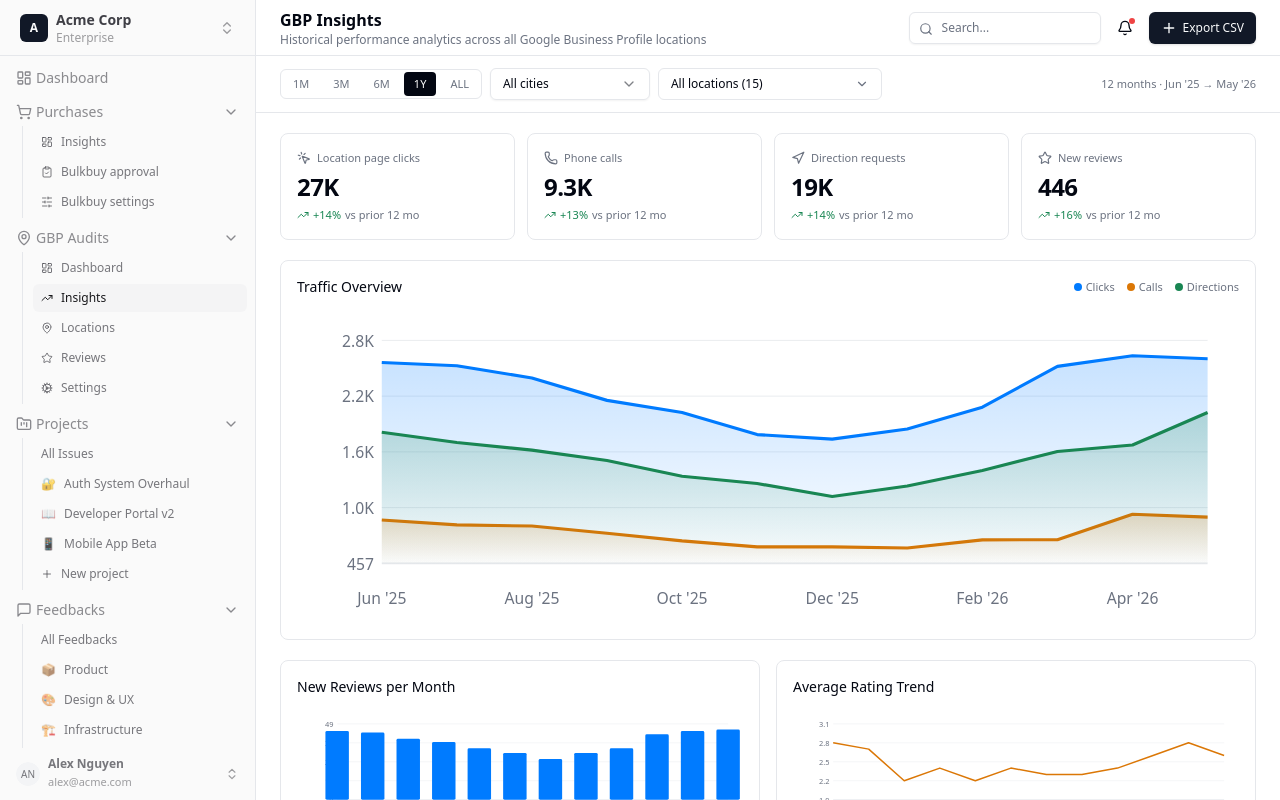
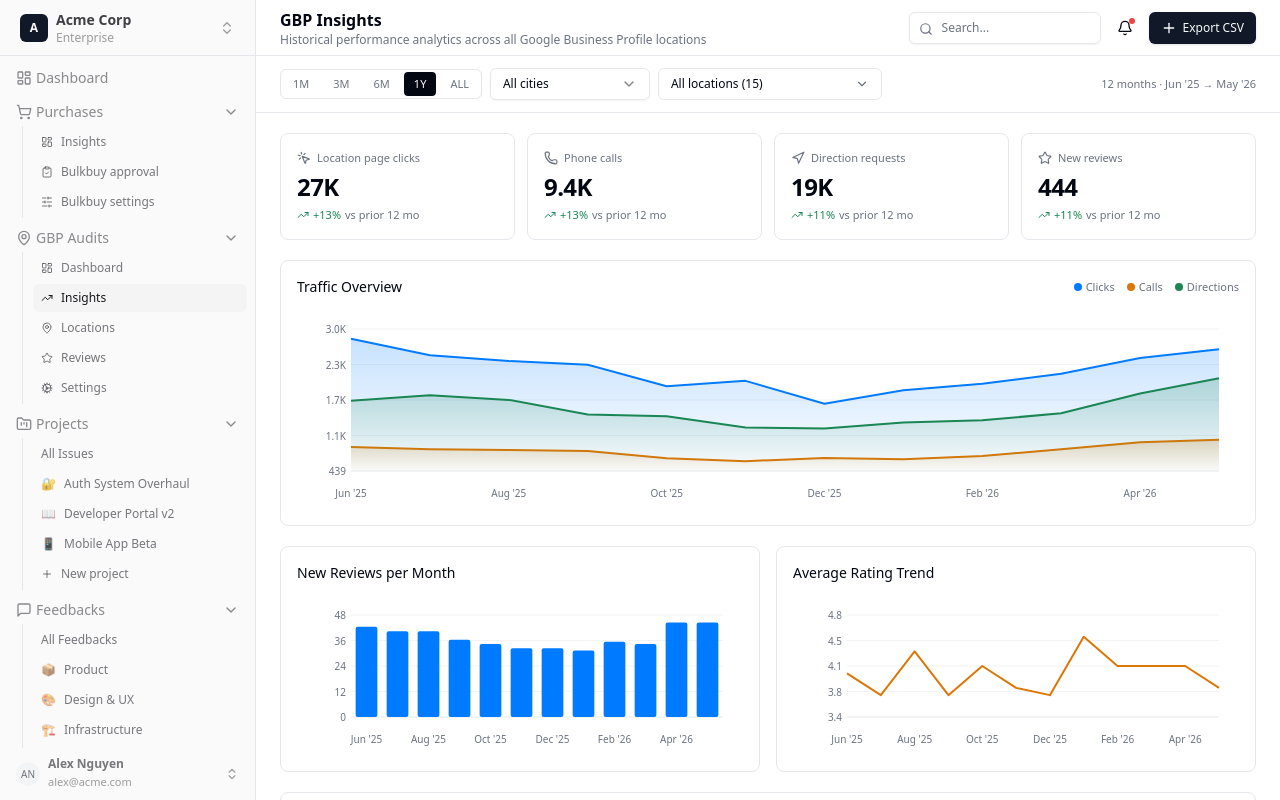
Before and after one commit to hada-works/hada-ui, a React (Vite) app: page /gbp/insights in a window 1280 px wide. Built offline with nearby package versions, Linux system fonts and the light colour scheme.

Commit message:
fix(gbp-audits): update mock-data and insights page

```diff
--- a/src/features/gbp-audits/mock-data.ts
+++ b/src/features/gbp-audits/mock-data.ts
@@ -249,12 +249,18 @@ function mkInsightSeries(
     const directions = noise(dirs0    * growth * seas)
     const nr         = noise(reviews0 * growth * seas)
 
-    // Weighted-toward-positive star split
-    const r5 = Math.round(rng() * nr * 0.46)
-    const r4 = Math.round(rng() * (nr - r5) * 0.52)
-    const r3 = Math.round(rng() * (nr - r5 - r4) * 0.44)
-    const r2 = Math.round(rng() * (nr - r5 - r4 - r3) * 0.38)
-    const r1 = Math.max(0, nr - r5 - r4 - r3 - r2)
+    // Multinomial star sampling: cumulative weights → avg ≈ 4.0
+    // CUM[k] = P(star ≤ k+1): 5 % 1★ · 8 % 2★ · 12 % 3★ · 30 % 4★ · 45 % 5★
+    const CUM = [0.05, 0.13, 0.25, 0.55, 1.00]
+    let r1 = 0, r2 = 0, r3 = 0, r4 = 0, r5 = 0
+    for (let j = 0; j < nr; j++) {
+      const p = rng()
+      if      (p < CUM[0]) r1++
+      else if (p < CUM[1]) r2++
+      else if (p < CUM[2]) r3++
+      else if (p < CUM[3]) r4++
+      else                 r5++
+    }
 
     const total     = r5 + r4 + r3 + r2 + r1 || 1
     const avgRating = Math.round((r5 * 5 + r4 * 4 + r3 * 3 + r2 * 2 + r1) / total * 10) / 10
--- a/src/features/gbp-audits/pages/GbpInsightsPage.tsx
+++ b/src/features/gbp-audits/pages/GbpInsightsPage.tsx
@@ -65,13 +65,13 @@ function fmtMonth(m: string): string {
 function xLabelStep(n: number) { return n <= 4 ? 1 : n <= 12 ? 2 : n <= 24 ? 3 : 6 }
 
 // ─── SVG geometry ─────────────────────────────────────────────────────────────
+// viewBox always matches the actual rendered width (via ResizeObserver) so that
+// font sizes, padding and strokes stay at exact pixel values at any container size.
 
-const W  = 600
 const PL = 54, PR = 20, PT = 20, PB = 38
-const PW = W - PL - PR
 
-function pH(svgH: number) { return svgH - PT - PB }
-function xAt(i: number, n: number) { return PL + (n <= 1 ? PW / 2 : (i / (n - 1)) * PW) }
+function pH(svgH: number)                           { return svgH - PT - PB }
+function xAt(i: number, n: number, pw: number)      { return PL + (n <= 1 ? pw / 2 : (i / (n - 1)) * pw) }
 function yAt(v: number, lo: number, hi: number, svgH: number) {
   const norm = hi === lo ? 0.5 : (v - lo) / (hi - lo)
   return PT + (1 - norm) * pH(svgH)
@@ -82,6 +82,25 @@ function niceRange(lo: number, hi: number, pad = 0.08): [number, number] {
 }
 function yTicks(lo: number, hi: number, count = 5): number[] {
   return Array.from({ length: count }, (_, i) => lo + (i / (count - 1)) * (hi - lo))
+}
+
+// ─── useContainerWidth ────────────────────────────────────────────────────────
+// Measures the wrapper div so the SVG viewBox == rendered pixel width → 1:1 mapping.
+
+function useContainerWidth(defaultW = 600) {
+  const ref = useRef<HTMLDivElement>(null)
+  const [W, setW] = useState(defaultW)
+  useEffect(() => {
+    const el = ref.current
+    if (!el) return
+    const ro = new ResizeObserver(entries => {
+      const w = entries[0].contentRect.width
+      if (w > 0) setW(Math.round(w))
+    })
+    ro.observe(el)
+    return () => ro.disconnect()
+  }, [])
+  return { ref, W }
 }
 
 // ─── Colour palette ───────────────────────────────────────────────────────────
@@ -113,27 +132,32 @@ interface LineChartProps {
 }
 
 function LineChart({ id, series, labels, svgH = 180, yDomain, formatY = fmtK, showArea = true }: LineChartProps) {
+  const { ref: wrapRef, W } = useContainerWidth()
+  const PW = W - PL - PR
   const [hovered, setHovered] = useState<number | null>(null)
   const n = labels.length
   const H = svgH
 
   const allVals = series.flatMap(s => s.data)
   const [lo, hi] = yDomain ?? niceRange(Math.min(...allVals), Math.max(...allVals))
-  const x = useCallback((i: number) => xAt(i, n), [n])
+  const x = useCallback((i: number) => xAt(i, n, PW), [n, PW])
   const y = useCallback((v: number) => yAt(v, lo, hi, H), [lo, hi, H])
 
   const ticks = yTicks(lo, hi)
   const step  = xLabelStep(n)
 
+  // Mouse → data index: direct pixel coords since viewBox == rendered size
   const onMouseMove = useCallback((e: React.MouseEvent<SVGSVGElement>) => {
     const r = e.currentTarget.getBoundingClientRect()
-    const relX = (e.clientX - r.left) / r.width * W - PL
+    const relX = e.clientX - r.left - PL
     if (relX < 0 || relX > PW) { setHovered(null); return }
     setHovered(Math.max(0, Math.min(n - 1, Math.round(relX / PW * (n - 1)))))
-  }, [n])
+  }, [n, PW])
 
   return (
-    <svg viewBox={`0 0 ${W} ${H}`} width="100%" onMouseMove={onMouseMove} onMouseLeave={() => setHovered(null)}
+    <div ref={wrapRef}>
+      <svg width="100%" height={svgH} viewBox={`0 0 ${W} ${svgH}`}
+        onMouseMove={onMouseMove} onMouseLeave={() => setHovered(null)}
         style={{ overflow: "visible", display: "block", fontFamily: "inherit" }}>
         <defs>
           {series.map((s, si) => (
@@ -164,7 +188,7 @@ function LineChart({ id, series, labels, svgH = 180, yDomain, formatY = fmtK, sh
 
         {/* Area + line */}
         {series.map((s, si) => {
-        const pts = s.data.map((v, i) => `${x(i)},${y(v)}`).join(" ")
+          const pts  = s.data.map((v, i) => `${x(i)},${y(v)}`).join(" ")
           const area = `M ${x(0)},${PT + pH(H)} ${s.data.map((v, i) => `L ${x(i)},${y(v)}`).join(" ")} L ${x(n - 1)},${PT + pH(H)} Z`
           return (
             <g key={si}>
@@ -174,7 +198,7 @@ function LineChart({ id, series, labels, svgH = 180, yDomain, formatY = fmtK, sh
           )
         })}
 
-      {/* Hover guideline + dots */}
+        {/* Hover guideline + dots + tooltip */}
         {hovered !== null && (
           <>
             <line x1={x(hovered)} y1={PT} x2={x(hovered)} y2={PT + pH(H)}
@@ -183,13 +207,11 @@ function LineChart({ id, series, labels, svgH = 180, yDomain, formatY = fmtK, sh
               <circle key={si} cx={x(hovered)} cy={y(s.data[hovered])} r={4}
                 fill={s.color} stroke="hsl(var(--card))" strokeWidth={2} />
             ))}
-          {/* Tooltip */}
             {(() => {
               const tx   = x(hovered)
               const tipW = series.length > 1 ? 140 : 110
               const tipH = series.length * 18 + 24
-            const isR  = hovered < n * 0.65
-            const tipX = isR ? tx + 10 : tx - 10 - tipW
+              const tipX = hovered < n * 0.65 ? tx + 10 : tx - 10 - tipW
               const tipY = PT + 4
               return (
                 <g>
@@ -212,29 +234,47 @@ function LineChart({ id, series, labels, svgH = 180, yDomain, formatY = fmtK, sh
           </>
         )}
       </svg>
+    </div>
   )
 }
 
 // ─── BarChart ─────────────────────────────────────────────────────────────────
+// Uses edge-based slot positioning so bars never overlap the Y-axis label zone.
 
 interface BarChartProps { data: number[]; labels: string[]; color: string; label: string; svgH?: number; formatY?: (v: number) => string }
 
 function BarChart({ data, labels, color, label, svgH = 160, formatY = fmtK }: BarChartProps) {
+  const { ref: wrapRef, W } = useContainerWidth()
+  const PW = W - PL - PR
   const [hovered, setHovered] = useState<number | null>(null)
-  const n = labels.length
-  const H = svgH
+  const n     = labels.length
+  const H     = svgH
   const [lo, hi] = niceRange(0, Math.max(...data))
-  const y  = (v: number) => yAt(v, lo, hi, H)
-  const bw = Math.max(2, PW / n * 0.72)
-  const bx = (i: number) => xAt(i, n) - bw / 2
+  const y     = (v: number) => yAt(v, lo, hi, H)
+
+  // Each bar lives in its own slot; no bar extends past PL or PL+PW
+  const slotW = PW / Math.max(1, n)
+  const bw    = Math.max(2, slotW * 0.70)
+  const bLeft = (i: number) => PL + i * slotW + (slotW - bw) / 2
+  const lx    = (i: number) => PL + (i + 0.5) * slotW   // x-axis label centre
 
   const ticks = yTicks(lo, hi)
   const step  = xLabelStep(n)
 
+  const onMouseMove = useCallback((e: React.MouseEvent<SVGSVGElement>) => {
+    const r = e.currentTarget.getBoundingClientRect()
+    const relX = e.clientX - r.left - PL
+    if (relX < 0 || relX > PW) { setHovered(null); return }
+    setHovered(Math.min(n - 1, Math.floor(relX / slotW)))
+  }, [n, PW, slotW])
+
   return (
-    <svg viewBox={`0 0 ${W} ${H}`} width="100%"
-      onMouseLeave={() => setHovered(null)}
+    <div ref={wrapRef}>
+      <svg width="100%" height={svgH} viewBox={`0 0 ${W} ${svgH}`}
+        onMouseMove={onMouseMove} onMouseLeave={() => setHovered(null)}
         style={{ overflow: "visible", display: "block", fontFamily: "inherit" }}>
+
+        {/* Y grid + ticks */}
         {ticks.map((t, ti) => (
           <g key={ti}>
             <line x1={PL} y1={y(t)} x2={PL + PW} y2={y(t)}
@@ -244,22 +284,30 @@ function BarChart({ data, labels, color, label, svgH = 160, formatY = fmtK }: Ba
             </text>
           </g>
         ))}
-      {labels.map((l, i) => i % step === 0 && (
-        <text key={i} x={xAt(i, n)} y={PT + pH(H) + 26} textAnchor="middle" fontSize={10} fill="hsl(var(--muted-foreground))">
-          {fmtMonth(l)}
+
+        {/* X labels — centred on slot */}
+        {labels.map((_, i) => i % step === 0 && (
+          <text key={i} x={lx(i)} y={PT + pH(H) + 26} textAnchor="middle" fontSize={10} fill="hsl(var(--muted-foreground))">
+            {fmtMonth(labels[i])}
           </text>
         ))}
+
+        {/* Bars */}
         {data.map((v, i) => (
-        <rect key={i} x={bx(i)} y={y(v)} width={bw} height={Math.max(0, PT + pH(H) - y(v))}
-          fill={color} opacity={hovered === null || hovered === i ? 1 : 0.45} rx={2}
-          onMouseEnter={() => setHovered(i)} onMouseLeave={() => setHovered(null)} />
+          <rect key={i}
+            x={bLeft(i)} y={y(v)} width={bw} height={Math.max(0, PT + pH(H) - y(v))}
+            fill={color} opacity={hovered === null || hovered === i ? 1 : 0.40} rx={2} />
         ))}
+
+        {/* Hover guideline + tooltip */}
         {hovered !== null && (() => {
-        const tx   = xAt(hovered, n)
+          const cx   = bLeft(hovered) + bw / 2
           const tipW = 110; const tipH = 40
-        const tipX = hovered < n * 0.65 ? tx + 10 : tx - 10 - tipW
+          const tipX = hovered < n * 0.65 ? cx + 10 : cx - 10 - tipW
           return (
             <g>
+              <line x1={cx} y1={PT} x2={cx} y2={PT + pH(H)}
+                stroke="hsl(var(--muted-foreground))" strokeWidth={1} strokeDasharray="4 3" />
               <rect x={tipX} y={PT + 4} width={tipW} height={tipH} rx={4}
                 fill="hsl(var(--popover))" stroke="hsl(var(--border))" strokeWidth={1} />
               <text x={tipX + 8} y={PT + 17} fontSize={11} fontWeight="600" fill="hsl(var(--popover-foreground))">
@@ -273,6 +321,7 @@ function BarChart({ data, labels, color, label, svgH = 160, formatY = fmtK }: Ba
           )
         })()}
       </svg>
+    </div>
   )
 }
 
@@ -282,68 +331,94 @@ const STAR_COLORS = [C.r1, C.r2, C.r3, C.r4, C.r5]
 const STAR_LABELS = ["1★", "2★", "3★", "4★", "5★"]
 
 function StackedBarChart({ points, labels }: { points: GbpInsightPoint[]; labels: string[] }) {
+  const { ref: wrapRef, W } = useContainerWidth()
+  const PW  = W - PL - PR
   const [hovered, setHovered] = useState<number | null>(null)
-  const n  = labels.length
-  const H  = 160
-  const bw = Math.max(2, PW / n * 0.78)
-  const by = PT + pH(H)
+  const n    = labels.length
+  const H    = 160
+  const by   = PT + pH(H)
   const step = xLabelStep(n)
 
+  // Edge-based slot positioning
+  const slotW = PW / Math.max(1, n)
+  const bw    = Math.max(2, slotW * 0.78)
+  const bLeft = (i: number) => PL + i * slotW + (slotW - bw) / 2
+  const lx    = (i: number) => PL + (i + 0.5) * slotW
+
+  const onMouseMove = useCallback((e: React.MouseEvent<SVGSVGElement>) => {
+    const r = e.currentTarget.getBoundingClientRect()
+    const relX = e.clientX - r.left - PL
+    if (relX < 0 || relX > PW) { setHovered(null); return }
+    setHovered(Math.min(n - 1, Math.floor(relX / slotW)))
+  }, [n, PW, slotW])
+
   return (
-    <svg viewBox={`0 0 ${W} ${H}`} width="100%"
-      onMouseLeave={() => setHovered(null)}
+    <div ref={wrapRef}>
+      <svg width="100%" height={H} viewBox={`0 0 ${W} ${H}`}
+        onMouseMove={onMouseMove} onMouseLeave={() => setHovered(null)}
         style={{ overflow: "visible", display: "block", fontFamily: "inherit" }}>
+
+        {/* Grid lines */}
         <line x1={PL} y1={PT} x2={PL + PW} y2={PT} stroke="hsl(var(--border))" strokeWidth={0.5} />
         <line x1={PL} y1={by} x2={PL + PW} y2={by} stroke="hsl(var(--border))" strokeWidth={1} />
-      {[0, 25, 50, 75, 100].map(pct => {
+        {[25, 50, 75].map(pct => {
           const yy = PT + pH(H) * (1 - pct / 100)
-        return (
-          <g key={pct}>
-            {pct > 0 && pct < 100 && <line x1={PL} y1={yy} x2={PL + PW} y2={yy} stroke="hsl(var(--border))" strokeWidth={0.4} />}
-            <text x={PL - 5} y={yy + 4} textAnchor="end" fontSize={10} fill="hsl(var(--muted-foreground))">{pct}%</text>
-          </g>
-        )
+          return <line key={pct} x1={PL} y1={yy} x2={PL + PW} y2={yy} stroke="hsl(var(--border))" strokeWidth={0.4} />
         })}
-      {labels.map((l, i) => i % step === 0 && (
-        <text key={i} x={xAt(i, n)} y={by + 26} textAnchor="middle" fontSize={10} fill="hsl(var(--muted-foreground))">
-          {fmtMonth(l)}
+
+        {/* Y ticks */}
+        {[0, 25, 50, 75, 100].map(pct => (
+          <text key={pct} x={PL - 5} y={PT + pH(H) * (1 - pct / 100) + 4}
+            textAnchor="end" fontSize={10} fill="hsl(var(--muted-foreground))">{pct}%</text>
+        ))}
+
+        {/* X labels */}
+        {labels.map((_, i) => i % step === 0 && (
+          <text key={i} x={lx(i)} y={by + 26} textAnchor="middle" fontSize={10} fill="hsl(var(--muted-foreground))">
+            {fmtMonth(labels[i])}
           </text>
         ))}
+
+        {/* Stacked bars */}
         {points.map((pt, i) => {
           const vals  = [pt.r1, pt.r2, pt.r3, pt.r4, pt.r5]
           const total = vals.reduce((a, v) => a + v, 0) || 1
-        const cx    = xAt(i, n)
-        let cumPct  = 0
+          const bx    = bLeft(i)
+          let cum     = 0
           return (
-          <g key={i} onMouseEnter={() => setHovered(i)} onMouseLeave={() => setHovered(null)}>
+            <g key={i}>
               {vals.map((v, si) => {
-              const pct = v / total * 100
+                const pct  = v / total * 100
                 const barH = pH(H) * pct / 100
-              const barY = by - pH(H) * (cumPct + pct) / 100
-              cumPct += pct
+                const barY = by - pH(H) * (cum + pct) / 100
+                cum += pct
                 return (
-                <rect key={si} x={cx - bw / 2} y={barY} width={bw} height={barH}
-                  fill={STAR_COLORS[si]} opacity={hovered === null || hovered === i ? 1 : 0.45} />
+                  <rect key={si} x={bx} y={barY} width={bw} height={Math.max(0, barH)}
+                    fill={STAR_COLORS[si]} opacity={hovered === null || hovered === i ? 1 : 0.40} />
                 )
               })}
             </g>
           )
         })}
+
+        {/* Hover guideline + tooltip */}
         {hovered !== null && (() => {
           const pt    = points[hovered]
           const vals  = [pt.r1, pt.r2, pt.r3, pt.r4, pt.r5]
           const total = vals.reduce((a, v) => a + v, 0) || 1
-        const cx    = xAt(hovered, n)
-        const tipW  = 120; const tipH = 5 * 18 + 26
+          const cx    = bLeft(hovered) + bw / 2
+          const tipW  = 128; const tipH = 5 * 18 + 26
           const tipX  = hovered < n * 0.65 ? cx + 10 : cx - 10 - tipW
           return (
             <g>
+              <line x1={cx} y1={PT} x2={cx} y2={by}
+                stroke="hsl(var(--muted-foreground))" strokeWidth={1} strokeDasharray="4 3" />
               <rect x={tipX} y={PT + 4} width={tipW} height={tipH} rx={4}
                 fill="hsl(var(--popover))" stroke="hsl(var(--border))" strokeWidth={1} />
               <text x={tipX + 8} y={PT + 18} fontSize={11} fontWeight="600" fill="hsl(var(--popover-foreground))">
                 {fmtMonth(labels[hovered])}
               </text>
-            {[4,3,2,1,0].map((si, ri) => (
+              {[4, 3, 2, 1, 0].map((si, ri) => (
                 <g key={si}>
                   <rect x={tipX + 8} y={PT + 26 + ri * 18} width={8} height={8} rx={2} fill={STAR_COLORS[si]} />
                   <text x={tipX + 20} y={PT + 34 + ri * 18} fontSize={10} fill="hsl(var(--popover-foreground))">
@@ -355,6 +430,7 @@ function StackedBarChart({ points, labels }: { points: GbpInsightPoint[]; labels
           )
         })()}
       </svg>
+    </div>
   )
 }
 
```
Lines whose indentation alone changed are shown as unchanged.
